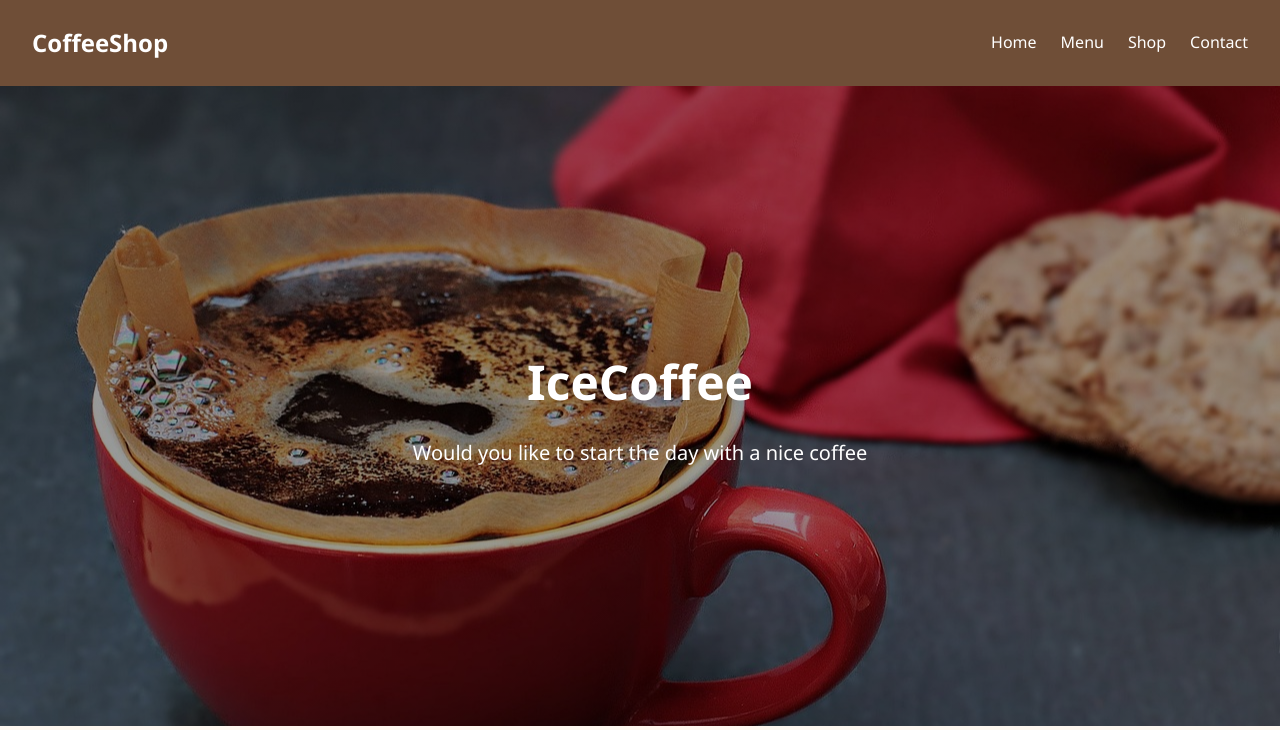
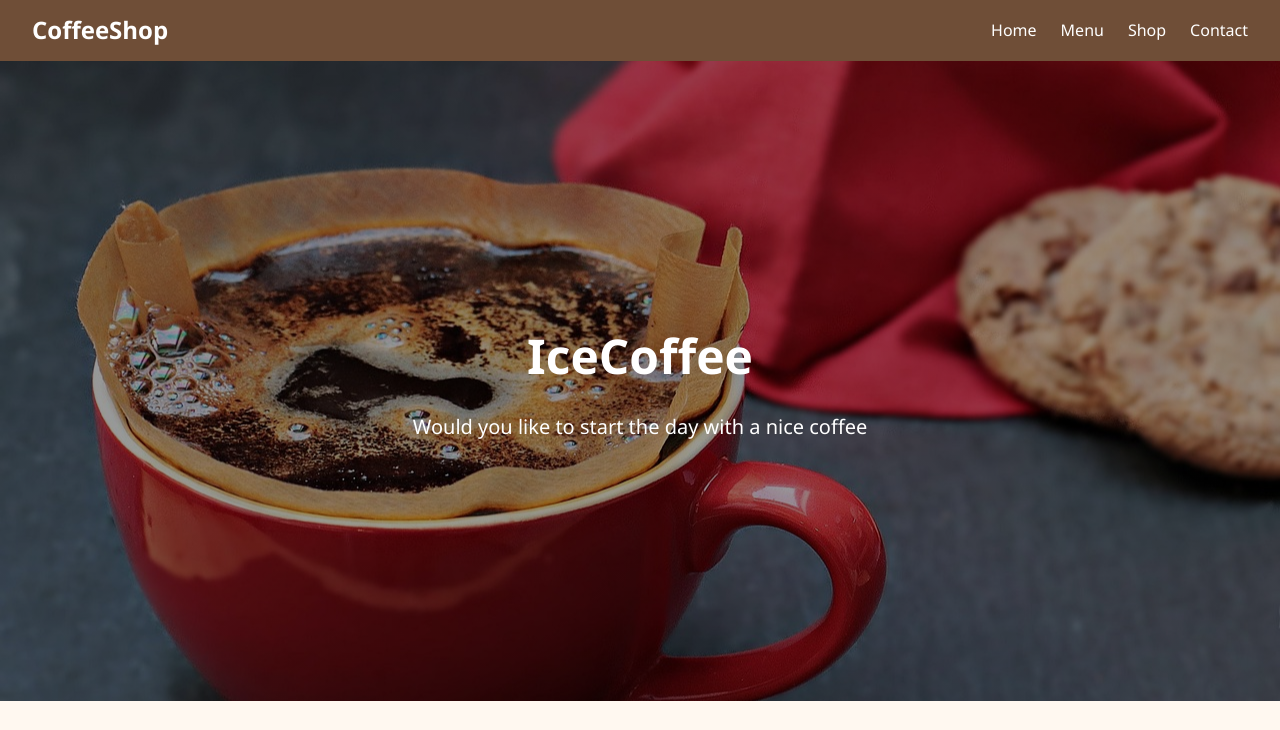
Before and after one commit to DeaSimnica/CoffeeShop, a plain HTML site: page index.html in a window 1280 px wide. Shown: the top 730 px of the page. Drawn offline with Linux system fonts and the light colour scheme.

Commit message:
Update style.css

```diff
--- a/style.css
+++ b/style.css
@@ -8,7 +8,6 @@
     --body-font: 'Segoe UI', sans-serif;
 }
 
-/* Reset */
 * {
     margin: 0;
     padding: 0;
@@ -27,25 +26,22 @@ a {
     color: inherit;
 }
 
-/* Header */
 header {
     background: var(--primary-color);
     color: white;
-    padding: 1.5rem 2rem;
+    padding: 0.7rem 2rem;
     display: flex;
     justify-content: space-between;
     align-items: center;
     position: relative;
 }
 
-/* Logo */
 .logo a {
     font-size: 1.5rem;
     font-weight: bold;
     color: white;
 }
 
-/* Nav */
 nav {
     position: relative;
     font-weight: 500;
@@ -68,7 +64,6 @@ nav ul li a:hover {
     border-bottom: 2px solid white;
 }
 
-/* Hamburger Button - hidden by default */
 .menu-toggle {
     display: none;
     flex-direction: column;
@@ -83,7 +78,6 @@ nav ul li a:hover {
     border-radius: 2px;
 }
 
-/* Content Section */
 .content {
     background: linear-gradient(rgba(0,0,0,0.4), rgba(0,0,0,0.4)), url('img/coffee-2139592_1280.jpg') center/cover no-repeat;
     color: white;
@@ -105,7 +99,6 @@ nav ul li a:hover {
     font-size: clamp(1rem, 3vw, 1.25rem);
 }
 
-/* Menu and Shop */
 .menu, .shop {
     padding: 2rem;
 }
@@ -122,14 +115,12 @@ nav ul li a:hover {
     color: var(--primary-color);
 }
 
-/* Grid for menu and shop */
 .menu-content, .shop-box {
     display: grid;
     grid-template-columns: repeat(auto-fit, minmax(280px, 1fr));
     gap: 2rem;
 }
 
-/* Cards */
 .hot-coffees, .cold-coffees, .card {
     background: white;
     border-radius: 10px;
@@ -151,7 +142,6 @@ nav ul li a:hover {
     object-fit: cover;
 }
 
-/* Card body */
 .hot-coffees-body, .cold-coffees-body, .card-body {
     padding: 1rem;
     text-align: center;
@@ -167,7 +157,6 @@ nav ul li a:hover {
     color: #666;
 }
 
-/* Contact */
 .contact {
     background-color: var(--accent-color);
     display: flex;
@@ -231,7 +220,6 @@ nav ul li a:hover {
     background: #5a3e2b;
 }
 
-/* Footer */
 .footer {
     background: var(--dark-bg);
     color: white;
@@ -245,7 +233,6 @@ nav ul li a:hover {
     font-size: 1.25rem;
 }
 
-/* Responsive tweaks */
 @media (max-width: 1024px) {
     .content {
         height: 60vh;
```
